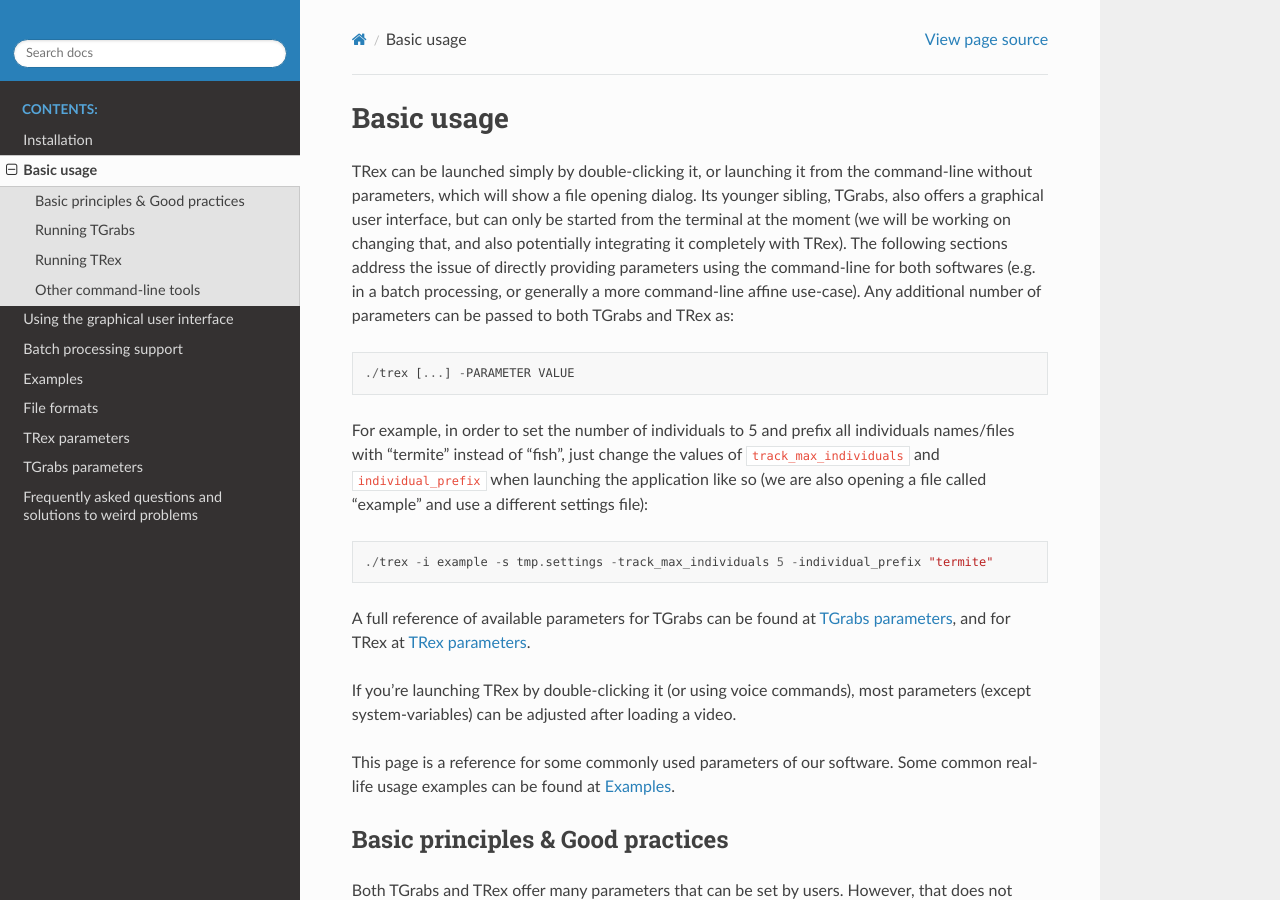
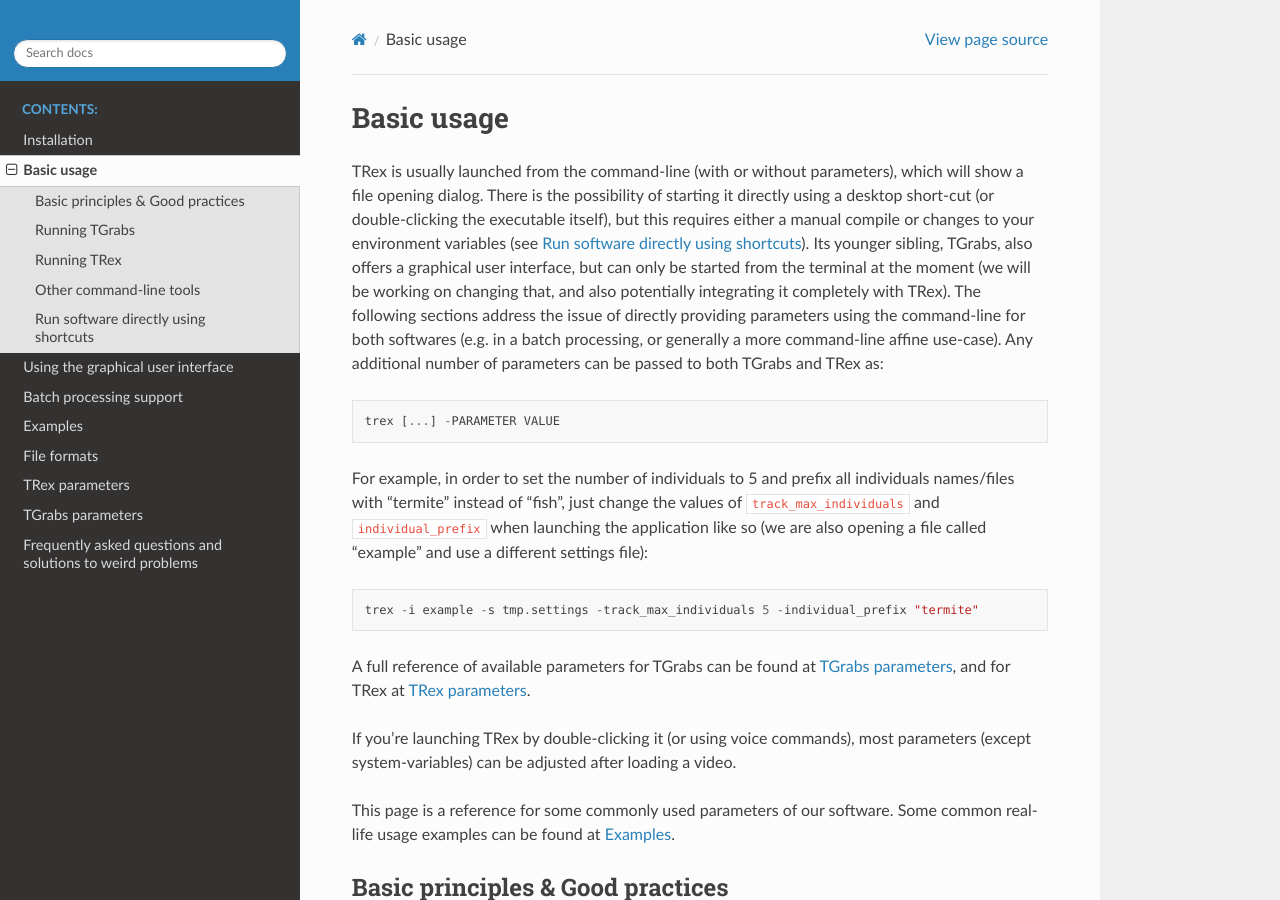
Before and after one commit to mooch443/trex, a Sphinx documentation site: the page built from docs/run.rst, in a window 1280 px wide and 900 px high. Built offline with Sphinx 7.4.7 and the Read the Docs theme 2.0.0, drawn with Linux system fonts in a browser that asks for light colours; some of the changed text lies outside the part shown.

Commit message:
* updating a few docs * removing a few debug messages

```diff
--- a/docs/conf.py
+++ b/docs/conf.py
@@ -53,11 +53,12 @@
 # a list of builtin themes.
 #
 html_theme = "sphinx_rtd_theme"
+master_doc = 'contents'
 
 # Add any paths that contain custom static files (such as style sheets) here,
 # relative to this directory. They are copied after the builtin static files,
 # so a file named "default.css" will overwrite the builtin "default.css".
-html_static_path = ['_static']
+html_static_path = []
 
 html_theme_options = {
     'canonical_url': '',
--- a/docs/parameters_trex.rst
+++ b/docs/parameters_trex.rst
@@ -175,7 +175,7 @@
 
 .. function:: build_cxx_options(string)
 
-	**default value:** " -Wno-c++98-compat-pedantic -fvisibility=hidden -O3 -DNDEBUG -O3 -Wno-nullability-extension"
+	**default value:** " -fvisibility-inlines-hidden -fvisibility=hidden -Wno-c++98-compat-pedantic -O3 -DNDEBUG -O3 -Wno-nullability-extension"
 
 
 	The mode the application was built in.
@@ -1543,7 +1543,7 @@
 
 .. function:: python_path(path)
 
-	**default value:** "/Users/tristan/opt/anaconda3/envs/only_ffmpeg/bin/python3"
+	**default value:** "/Users/tristan/miniforge3/envs/trex/bin/python3"
 
 
 	Path to the python home folder. If left empty, the user is required to make sure that all necessary libraries are in-scope the PATH environment variable.
@@ -1918,7 +1918,7 @@
 
 .. function:: version(string)
 
-	**default value:** "v1.0.10-16-g84ad856"
+	**default value:** "v1.0.10-31-g39b62b1"
 
 
 	Current application version.
--- a/docs/run.rst
+++ b/docs/run.rst
@@ -7,13 +7,13 @@
 Basic usage
 ===========
 
-|trex| can be launched simply by double-clicking it, or launching it from the command-line without parameters, which will show a file opening dialog. Its younger sibling, |grabs|, also offers a graphical user interface, but can only be started from the terminal at the moment (we will be working on changing that, and also potentially integrating it completely with |trex|). The following sections address the issue of directly providing parameters using the command-line for both softwares (e.g. in a batch processing, or generally a more command-line affine use-case). Any additional number of parameters can be passed to both |grabs| and |trex| as::
+|trex| is usually launched from the command-line (with or without parameters), which will show a file opening dialog. There is the possibility of starting it directly using a desktop short-cut (or double-clicking the executable itself), but this requires either a manual compile or changes to your environment variables (see :ref:`run-by-clicking`). Its younger sibling, |grabs|, also offers a graphical user interface, but can only be started from the terminal at the moment (we will be working on changing that, and also potentially integrating it completely with |trex|). The following sections address the issue of directly providing parameters using the command-line for both softwares (e.g. in a batch processing, or generally a more command-line affine use-case). Any additional number of parameters can be passed to both |grabs| and |trex| as::
 
-	./trex [...] -PARAMETER VALUE
+	trex [...] -PARAMETER VALUE
 
 For example, in order to set the number of individuals to 5 and prefix all individuals names/files with "termite" instead of "fish", just change the values of ``track_max_individuals`` and ``individual_prefix`` when launching the application like so (we are also opening a file called "example" and use a different settings file)::
 
-	./trex -i example -s tmp.settings -track_max_individuals 5 -individual_prefix "termite"
+	trex -i example -s tmp.settings -track_max_individuals 5 -individual_prefix "termite"
 
 A full reference of available parameters for |grabs| can be found at :doc:`parameters_tgrabs`, and for |trex| at :doc:`parameters_trex`.
 
@@ -43,7 +43,7 @@
 
 Running |grabs| usually involves the following parameters::
 
-	./tgrabs -i [SOURCE] -o [DESTINATION] [ADDITIONAL]
+	tgrabs -i [SOURCE] -o [DESTINATION] [ADDITIONAL]
 
 **Source** can be any of the following:
 
@@ -74,7 +74,7 @@
 
 The tracker only expects an input file::
 
-	./trex -i [VIDEONAME]
+	trex -i [VIDEONAME]
 
 ``VIDEONAME`` is either a full path to the video file, or the name of a video file in the default output folder (``~/Videos`` by default). This will open |trex| with all settings set to default, except if there is a ``[VIDEONAME].settings`` file present next to the video file or in the default output folder.
 
@@ -168,3 +168,17 @@
 	[15:24:07] 190315246 bytes (190.32MB) of blob data
 	[15:24:07] Images average at 512.654519 px / blob and the range is [2-2154] with a median of 616.
 	[15:24:07] There are 10 blobs in each frame (median).
+
+.. _run-by-clicking:
+
+Run software directly using shortcuts
+-------------------------------------
+
+Interaction with software on Unix-systems often takes place within a terminal. Under Windows, a lot of the typical interactions take place within a graphical user interface -- however, especially when installed within a conda environment, some additional environment variables need to be set. I am unsure whether this may influence other software or applications, so starting directly from the Anaconda3 PowerShell terminal should be the preferred approach.
+
+Under Windows 10, this can be done by right-clicking on "This Computer" -> "Properties" -> "Advanced System Settings" -> "Environment variables". Inside the "System variables" box, if it does not contain the variable "CONDA_PREFIX" yet, click on "New" to add it. Example::
+
+	Name of the variable: CONDA_PREFIX
+	Value of the variable: C:\Users\tristan\Anaconda3\envs\tracking
+
+If it already exists, change the value accordingly. Now you should be able to create a Desktop shortcut for TRex and start it with a double-click.
```
Also changed, not shown: 4 other files.
